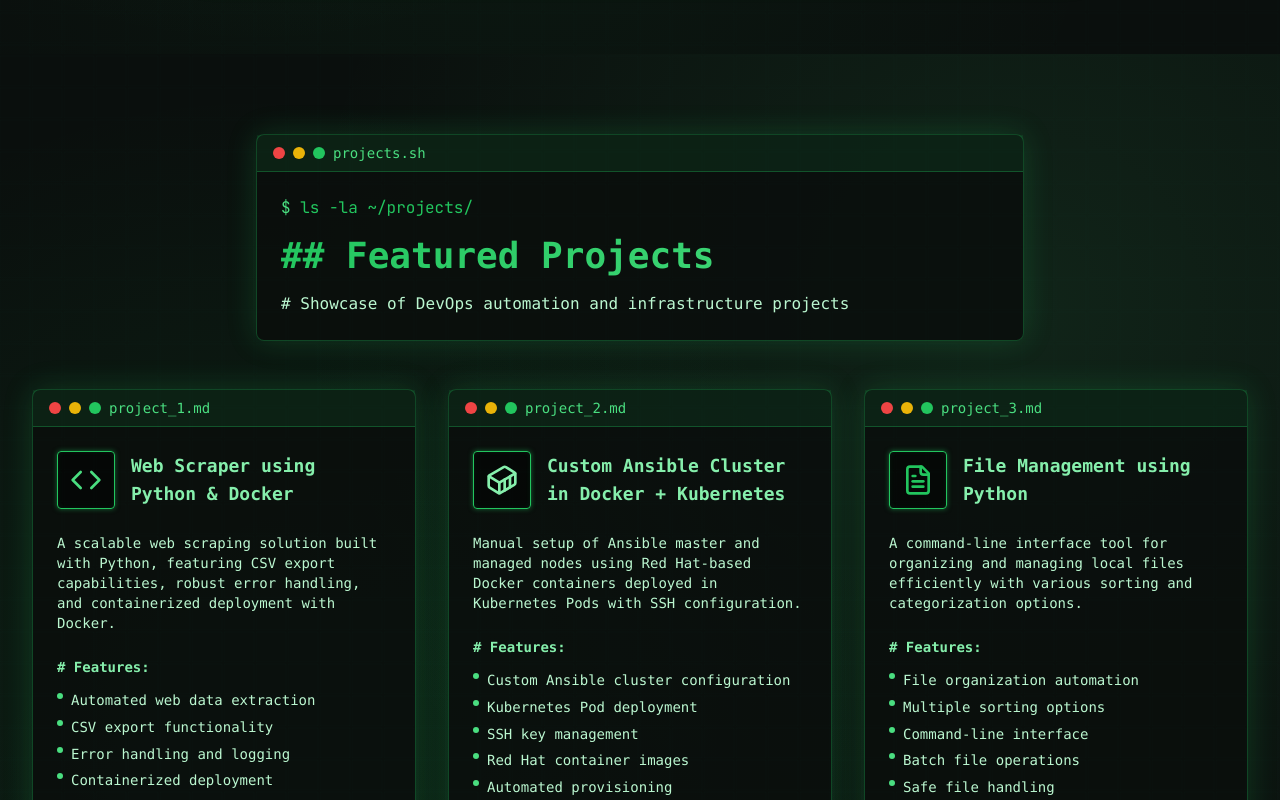
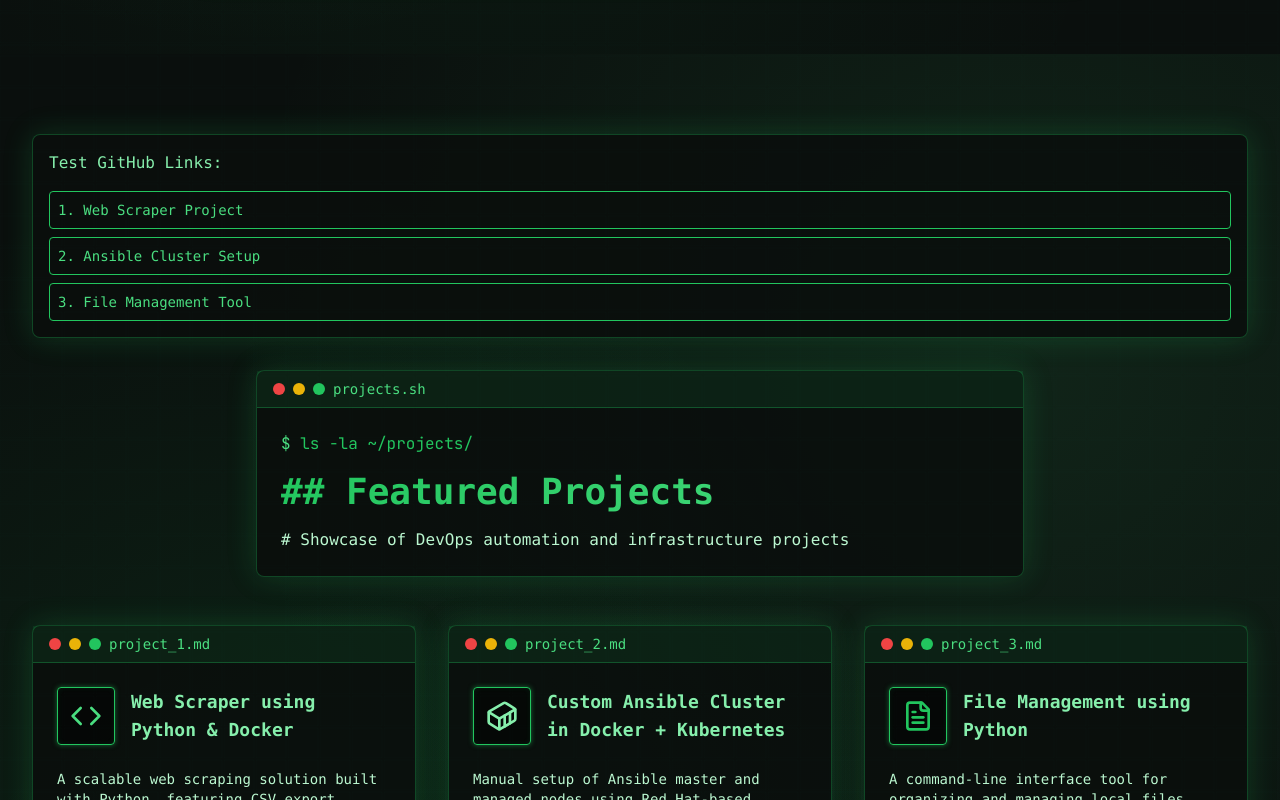
Before and after one commit to VaibhaviSugandhi1733/Vaibhavi_Portfolio_2k25, a React (Vite) app: page / in a window 1280 px wide. Shown: the part 4800-5600 px from the top of the page. Built offline with nearby package versions, Linux system fonts and the light colour scheme.

Commit message:
changes5

```diff
--- a/src/components/Projects.tsx
+++ b/src/components/Projects.tsx
@@ -94,6 +94,39 @@ const Projects = () => {
 
   return (
     <section id="projects" className="py-20 terminal-bg">
+      {/* Simple Test Button */}
+      <div className="max-w-7xl mx-auto px-4 sm:px-6 lg:px-8 mb-8">
+        <div className="terminal-window p-4">
+          <h3 className="text-green-300 font-mono mb-4">Test GitHub Links:</h3>
+          <div className="space-y-2">
+            <a
+              href="https://github.com/VaibhaviSugandhi1733/Web-Scrapper-project"
+              target="_blank"
+              rel="noopener noreferrer"
+              className="block text-green-400 hover:text-green-300 font-mono text-sm p-2 border border-green-500 rounded"
+            >
+              1. Web Scraper Project
+            </a>
+            <a
+              href="https://github.com/VaibhaviSugandhi1733/AnsibleClusterSetup"
+              target="_blank"
+              rel="noopener noreferrer"
+              className="block text-green-400 hover:text-green-300 font-mono text-sm p-2 border border-green-500 rounded"
+            >
+              2. Ansible Cluster Setup
+            </a>
+            <a
+              href="https://github.com/VaibhaviSugandhi1733/File-Management"
+              target="_blank"
+              rel="noopener noreferrer"
+              className="block text-green-400 hover:text-green-300 font-mono text-sm p-2 border border-green-500 rounded"
+            >
+              3. File Management Tool
+            </a>
+          </div>
+        </div>
+      </div>
+
       <div className="max-w-7xl mx-auto px-4 sm:px-6 lg:px-8">
         <motion.div
           ref={ref}
```
Also changed, not shown: package.json (+14 -1 lines).
